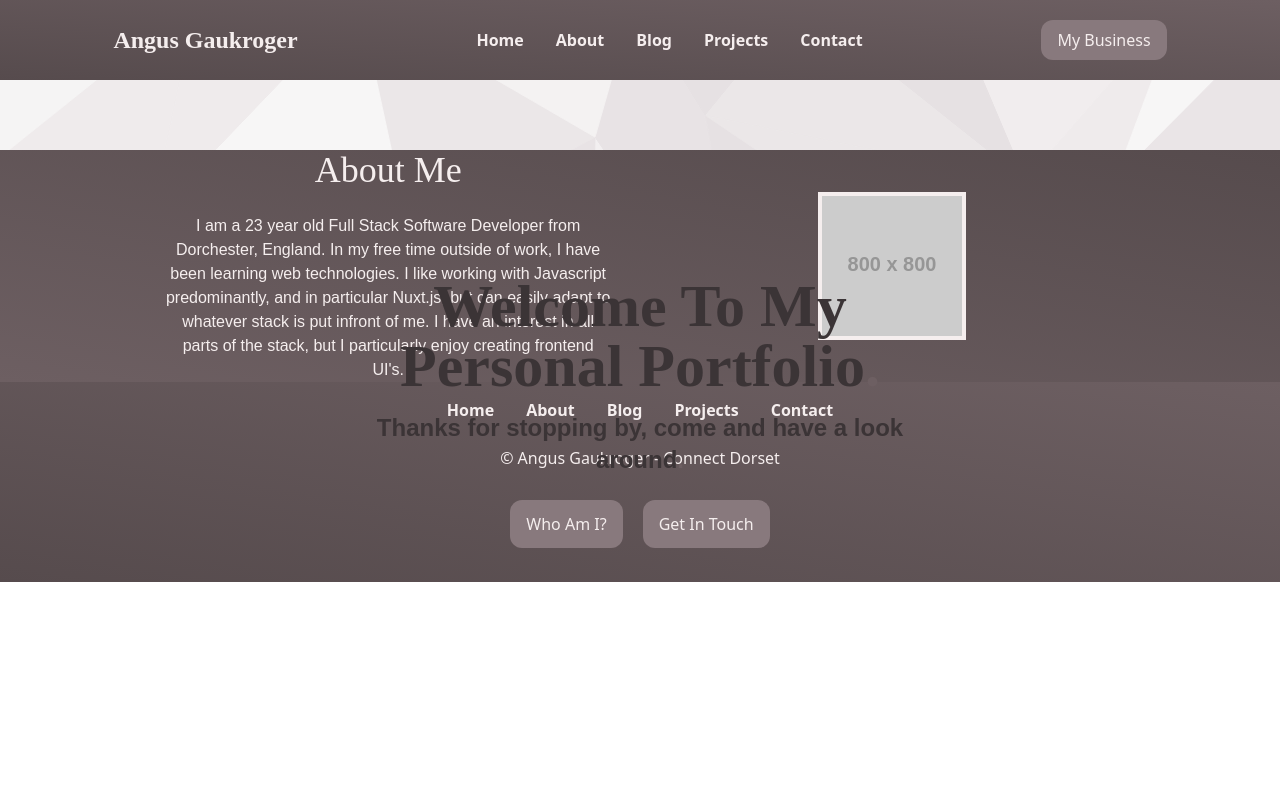
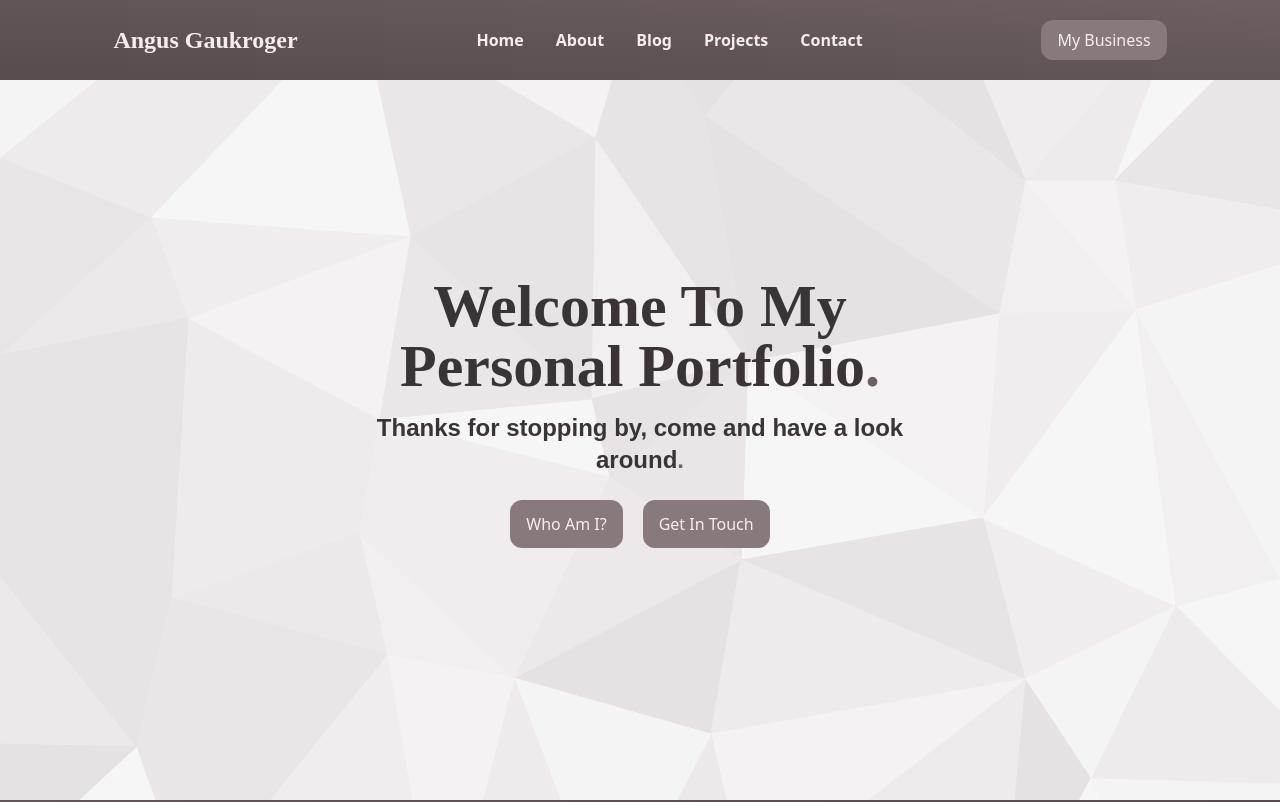
Before and after one commit to Connect-Dorset/angus-portfolio-nuxt, a Nuxt app: page / in a window 1280 px wide. Shown: the top 802 px of the page. Built offline with nearby package versions, Linux system fonts and the light colour scheme.

Commit message:
footer fixed

```diff
--- a/layouts/default.vue
+++ b/layouts/default.vue
@@ -22,9 +22,11 @@
             </nav>
 
 
-            <div class="w-full h-full ">
+            <div class="w-full h-screen ">
                 <slot />
-                <footer class="w-full flex flex-col items-center justify-around py-4 gap-6 pb-28 bg-gradient-to-tr from-mine-shaft-600 to-mine-shaft-500 text-soft-peach-100">
+
+            </div>
+            <!-- <footer class="w-full flex flex-col items-center justify-around py-4 gap-6 pb-28 bg-gradient-to-tr from-mine-shaft-600 to-mine-shaft-500 text-soft-peach-100">
                 <ul class="flex flex-row justify-between items-center gap-8 font-semibold">
                     <NuxtLink to="/" class="hover:text-mine-shaft-300 hover:cursor-pointer">Home</NuxtLink >
                     <NuxtLink to="#about" class="hover:text-mine-shaft-300 hover:cursor-pointer">About</NuxtLink >
@@ -34,8 +36,7 @@
                 </ul>
                 &copy Angus Gaukroger - Connect Dorset
 
-                </footer>
-            </div>
+            </footer> -->
 
 
 
```
Lines whose indentation alone changed are shown as unchanged.
